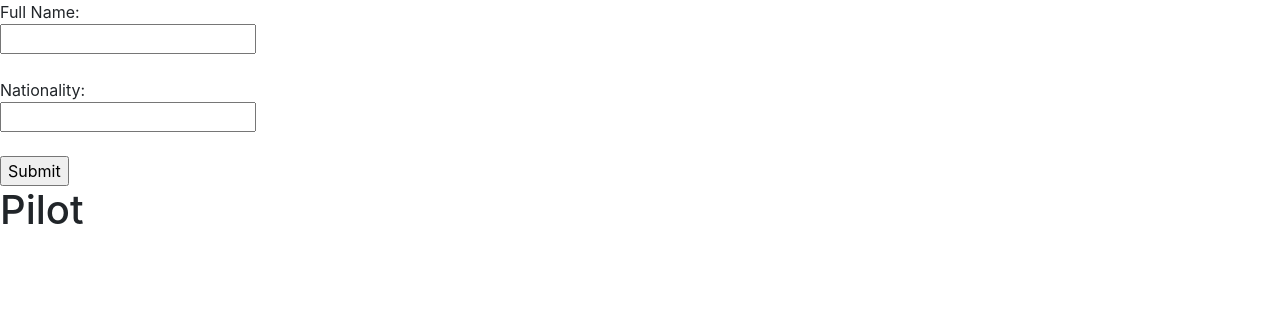
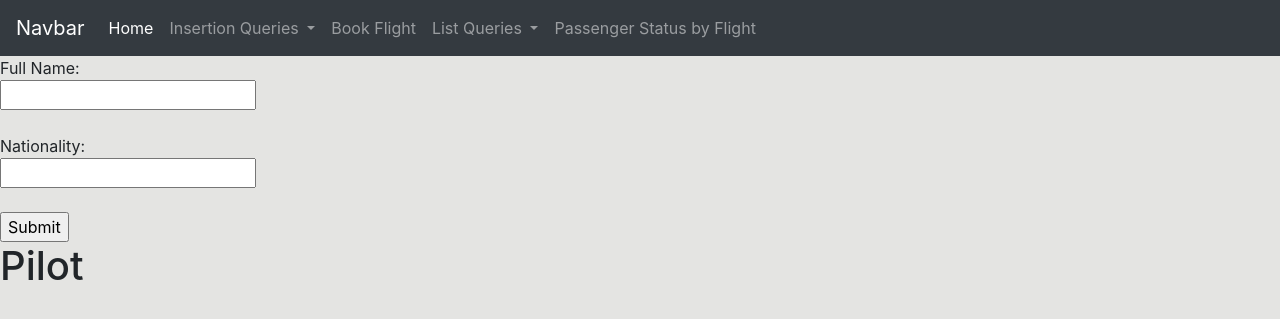
Before and after one commit to adialachar/CS166PhaseThree, a Flask app: page /pilot in a window 1280 px wide. Shown: the top 319 px of the page. Run offline with Flask 2, Linux system fonts and the light colour scheme; some libraries are stand-ins or nearby versions.

Commit message:
Navbarrrrrr

```diff
--- a/templates/pilot.html
+++ b/templates/pilot.html
@@ -11,6 +11,60 @@
 
 
 
+	  <style>body {
+    background-color: #e4e4e2;
+}
+</style>
+<nav class="navbar navbar-expand-lg navbar-dark bg-dark">
+  <a class="navbar-brand" href="#">Navbar</a>
+  <button class="navbar-toggler" type="button" data-toggle="collapse" data-target="#navbarNavDropdown" aria-controls="navbarNavDropdown" aria-expanded="false" aria-label="Toggle navigation">
+    <span class="navbar-toggler-icon"></span>
+  </button>
+  <div class="collapse navbar-collapse" id="navbarNavDropdown">
+    <ul class="navbar-nav">
+      <li class="nav-item active">
+        <a class="nav-link" href="http://127.0.0.1:5000/">Home <span class="sr-only">(current)</span></a>
+      </li>
+
+      <li class="nav-item dropdown">
+        <a class="nav-link dropdown-toggle" href="#" id="navbarDropdownMenuLink" role="button" data-toggle="dropdown" aria-haspopup="true" aria-expanded="false">
+          Insertion Queries
+        </a>
+        <div class="dropdown-menu" aria-labelledby="navbarDropdownMenuLink">
+          <a class="dropdown-item" href="http://127.0.0.1:5000/plane">Insert Plane</a>
+          <a class="dropdown-item" href="http://127.0.0.1:5000/pilot">Insert Pilot</a>
+          <a class="dropdown-item" href="http://127.0.0.1:5000/flight">Insert Flight</a>
+	  <a class="dropdown-item" href="http://127.0.0.1:5000/technician">Insert Technician</a>
+        </div>
+      </li>
+
+	<li class="nav-item">
+		<a class="nav-link" href="http://127.0.0.1:5000/bookflight">Book Flight</a>
+	</li>
+
+
+	  <li class="nav-item dropdown">
+		<a class="nav-link dropdown-toggle" href="#" id="navbarDropdownMenuLink" role="button" data-toggle="dropdown" aria-haspopup="true" aria-expanded="false">
+		List Queries
+		  </a>
+	<div class="dropdown-menu" aria-labelledby="navbarDropdownMenuLink">
+	<a class="dropdown-item" href="http://127.0.0.1:5000/available_seats">Available Seats By flight</a>
+	<a class="dropdown-item" href="http://127.0.0.1:5000/repairs_per_plane_desc">Repairs Per Plane</a>
+	<a class="dropdown-item" href="http://127.0.0.1:5000/repairs_per_year_asc">Repairs Per Year</a>
+
+	</li>
+
+	<li class="nav-item">
+		<a class="nav-link" href="http://127.0.0.1:5000/passenger_status">Passenger Status by Flight</a>
+	</li>
+
+
+
+
+
+    </ul>
+  </div>
+</nav>
 
 
 
```
